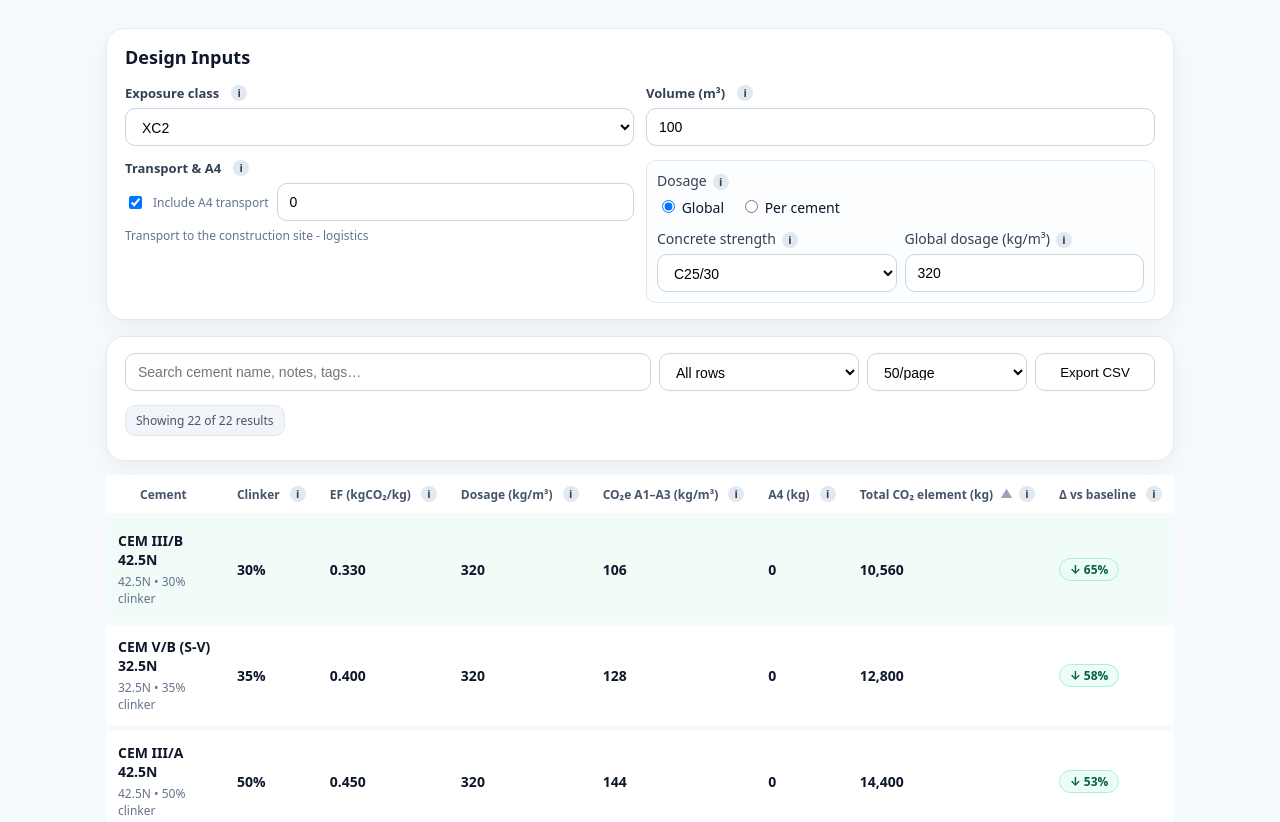
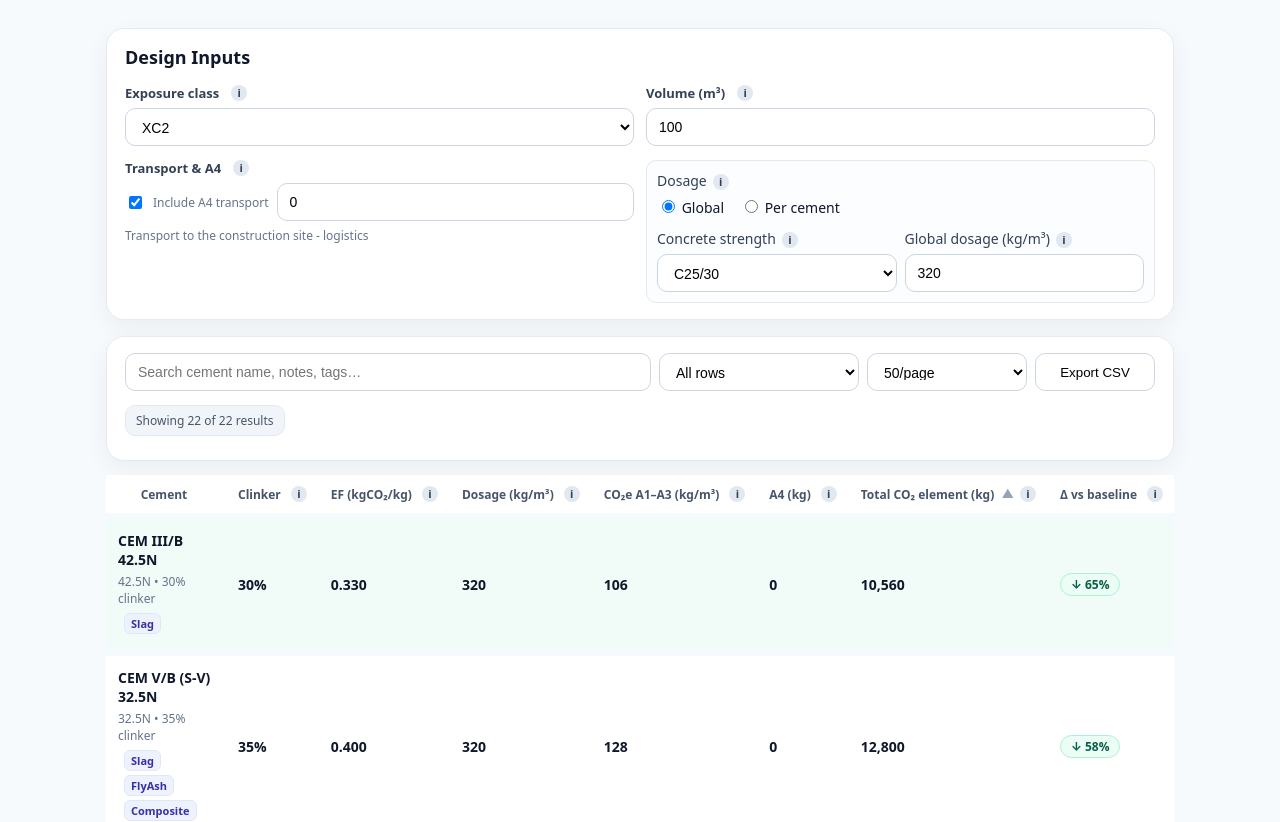
Before and after one commit to MarioSorgente/cement-lca, a Next.js app: page / in a window 1280 px wide. Shown: the top 822 px of the page. Built offline with nearby package versions, Linux system fonts and the light colour scheme.

Commit message:
Update ResultsTable.tsx

```diff
--- a/components/ResultsTable.tsx
+++ b/components/ResultsTable.tsx
@@ -33,6 +33,17 @@ type Props = {
   dosageMode?: InputsState['dosageMode']
   perCementDosage?: Record<string, number>
   onPerCementDosageChange?: (cementId: string, val: number) => void
+}
+
+/** Short, human help for tag tooltips */
+const TAG_HELP: Record<string, string> = {
+  OPC: 'Ordinary Portland Cement (CEM I). Typically higher clinker.',
+  Slag: 'Contains ground granulated blast-furnace slag (S).',
+  FlyAsh: 'Contains fly ash (V).',
+  Pozzolana: 'Contains natural/industrial pozzolans (P).',
+  Limestone: 'Contains limestone filler (LL).',
+  CalcinedClay: 'Contains calcined clay (CC).',
+  Composite: 'Composite cement: multiple SCMs.',
 }
 
 function Th({
@@ -91,6 +102,7 @@ export default function ResultsTable({
   onPerCementDosageChange,
 }: Props) {
   const totalCount = rows.length
+  const pageRows = useMemo(() => rows.slice(0, pageSize), [rows, pageSize])
 
   const headerHelp = {
     clinker: 'Clinker content by fraction; lower is typically better for GWP.',
@@ -101,8 +113,6 @@ export default function ResultsTable({
     total: 'A1–A3 per element + optional A4 transport.',
     reduction: 'Percent improvement vs baseline EF (worst OPC by default).',
   }
-
-  const pageRows = useMemo(() => rows.slice(0, pageSize), [rows, pageSize])
 
   return (
     <>
@@ -149,11 +159,11 @@ export default function ResultsTable({
               <Th label="Dosage (kg/m³)" sortKey="dosage" activeKey={sortKey} dir={sortDir} onSort={onSortChange} help={headerHelp.dosage} />
               <Th label="CO₂e A1–A3 (kg/m³)" sortKey="a1a3" activeKey={sortKey} dir={sortDir} onSort={onSortChange} help={headerHelp.a1a3} />
               <Th label="A4 (kg)" sortKey="a4" activeKey={sortKey} dir={sortDir} onSort={onSortChange} help={headerHelp.a4} />
-              {/* ✅ Renamed column */}
               <Th label="Total CO₂ element (kg)" sortKey="total" activeKey={sortKey} dir={sortDir} onSort={onSortChange} help={headerHelp.total} />
               <Th label="Δ vs baseline" sortKey="reduction" activeKey={sortKey} dir={sortDir} onSort={onSortChange} help={headerHelp.reduction} />
             </tr>
           </thead>
+
           <tbody>
             {pageRows.map((r) => {
               const isBest = bestId && r.cement.id === bestId
@@ -184,9 +194,29 @@ export default function ResultsTable({
                 >
                   <td className="cell-title">
                     <div className="title">{r.cement.cement_type}</div>
+
+                    {/* strength + clinker line */}
                     <div className="small subtitle">
                       {r.cement.strength_class} • {Math.round(r.cement.clinker_fraction * 100)}% clinker
                     </div>
+
+                    {/* ✅ Restored category chips with tooltip info */}
+                    {r.tags?.length > 0 && (
+                      <div style={{ marginTop: 6 }}>
+                        {r.tags.map(tag => (
+                          <span
+                            key={tag}
+                            className="tag tooltip-wrapper"
+                            style={{ marginRight: 6, marginBottom: 4 }}
+                          >
+                            {tag}
+                            <span className="tooltip-box tooltip-right">
+                              {TAG_HELP[tag] ?? tag}
+                            </span>
+                          </span>
+                        ))}
+                      </div>
+                    )}
                   </td>
 
                   <td className="num-strong">{Math.round(r.cement.clinker_fraction * 100)}%</td>
@@ -212,8 +242,6 @@ export default function ResultsTable({
 
                   <td className="num-strong">{formatNumber(r.co2ePerM3_A1A3)}</td>
                   <td className="num-strong">{formatNumber(r.a4Transport)}</td>
-
-                  {/* ✅ Formatted with thousands separators */}
                   <td className="num-strong">{formatNumber(r.totalElement)}</td>
 
                   <td>
```
